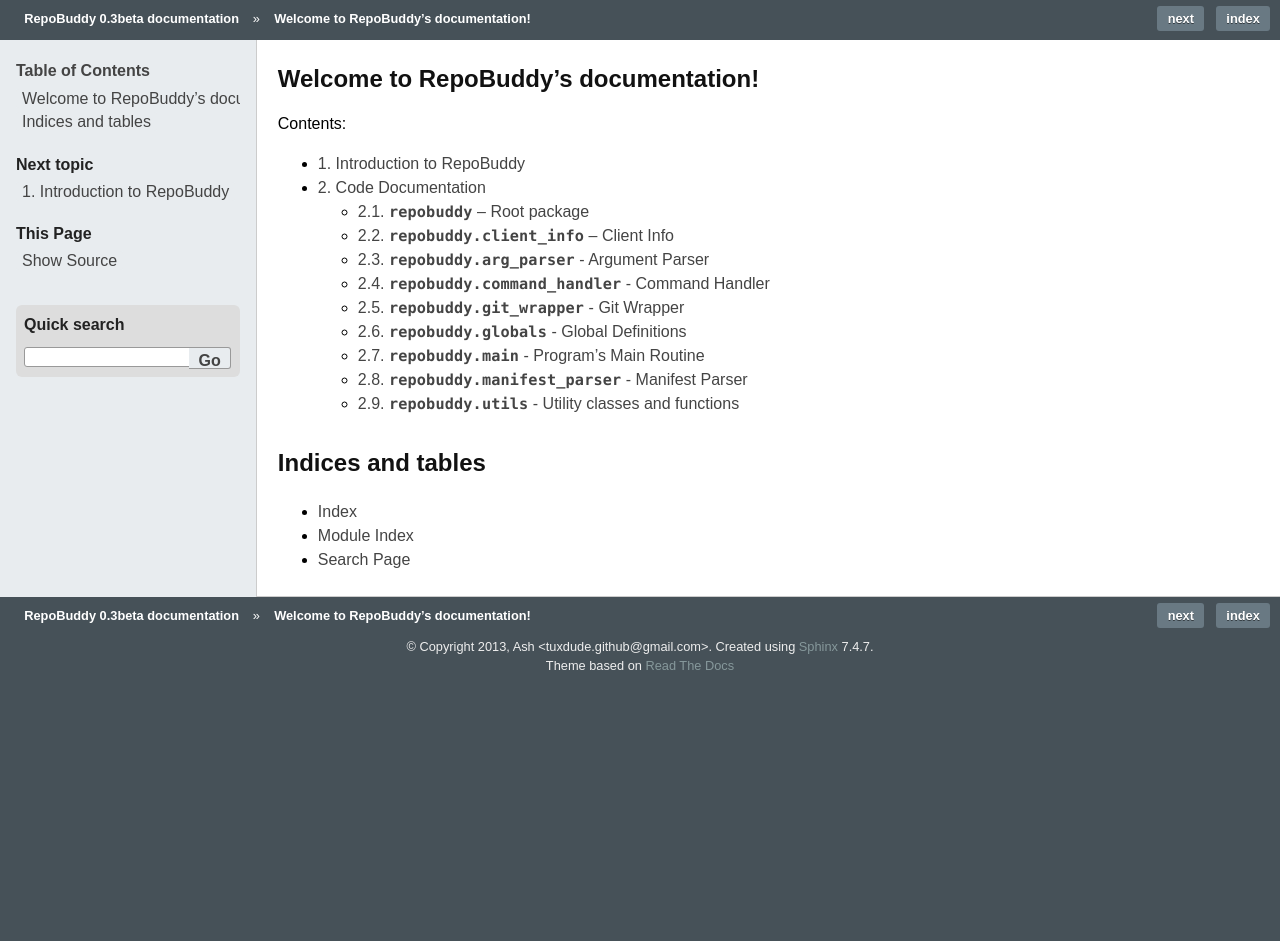
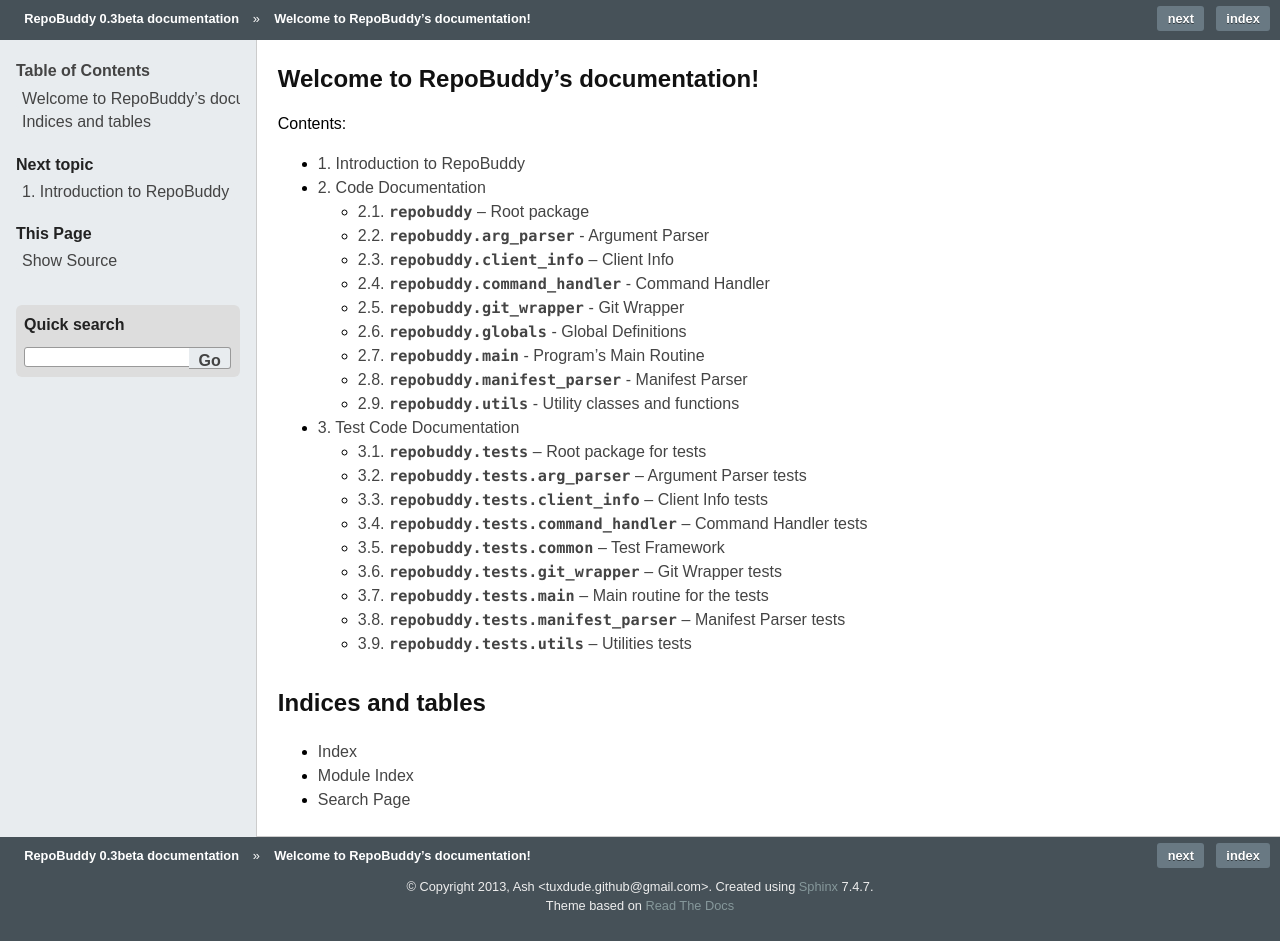
Before and after one commit to Tuxdude/repobuddy, a Sphinx documentation site: the page built from docs/index.rst, in a window 1280 px wide. Built offline with Sphinx 7.4.7, drawn with Linux system fonts in a browser that asks for light colours; before the commit the page ends 900 px from its top, so only the background shows below that.

Commit message:
Add documentation pages for the Test Code.

```diff
--- a/docs/index.rst
+++ b/docs/index.rst
@@ -11,6 +11,7 @@
 
    intro
    codedoc
+   testcodedoc
 
 Indices and tables
 ==================
--- /dev/null
+++ b/docs/testcodedoc.rst
@@ -0,0 +1,49 @@
+.. RepoBuddy Test Code Documentation.
+
+Test Code Documentation
+=======================
+
+:mod:`repobuddy.tests` -- Root package for tests
+------------------------------------------------
+
+.. automodule:: repobuddy.tests
+
+:mod:`repobuddy.tests.arg_parser` -- Argument Parser tests
+----------------------------------------------------------
+
+.. automodule:: repobuddy.tests.arg_parser
+
+:mod:`repobuddy.tests.client_info` -- Client Info tests
+-------------------------------------------------------
+
+.. automodule:: repobuddy.tests.client_info
+
+:mod:`repobuddy.tests.command_handler` -- Command Handler tests
+---------------------------------------------------------------
+
+.. automodule:: repobuddy.tests.command_handler
+
+:mod:`repobuddy.tests.common` -- Test Framework
+-----------------------------------------------
+
+.. automodule:: repobuddy.tests.common
+
+:mod:`repobuddy.tests.git_wrapper` -- Git Wrapper tests
+-------------------------------------------------------
+
+.. automodule:: repobuddy.tests.git_wrapper
+
+:mod:`repobuddy.tests.main` -- Main routine for the tests
+---------------------------------------------------------
+
+.. automodule:: repobuddy.tests.main
+
+:mod:`repobuddy.tests.manifest_parser` -- Manifest Parser tests
+---------------------------------------------------------------
+
+.. automodule:: repobuddy.tests.manifest_parser
+
+:mod:`repobuddy.tests.utils` -- Utilities tests
+-----------------------------------------------
+
+.. automodule:: repobuddy.tests.utils
```
Also changed, not shown: docs/codedoc.rst (+5 -5 lines).
